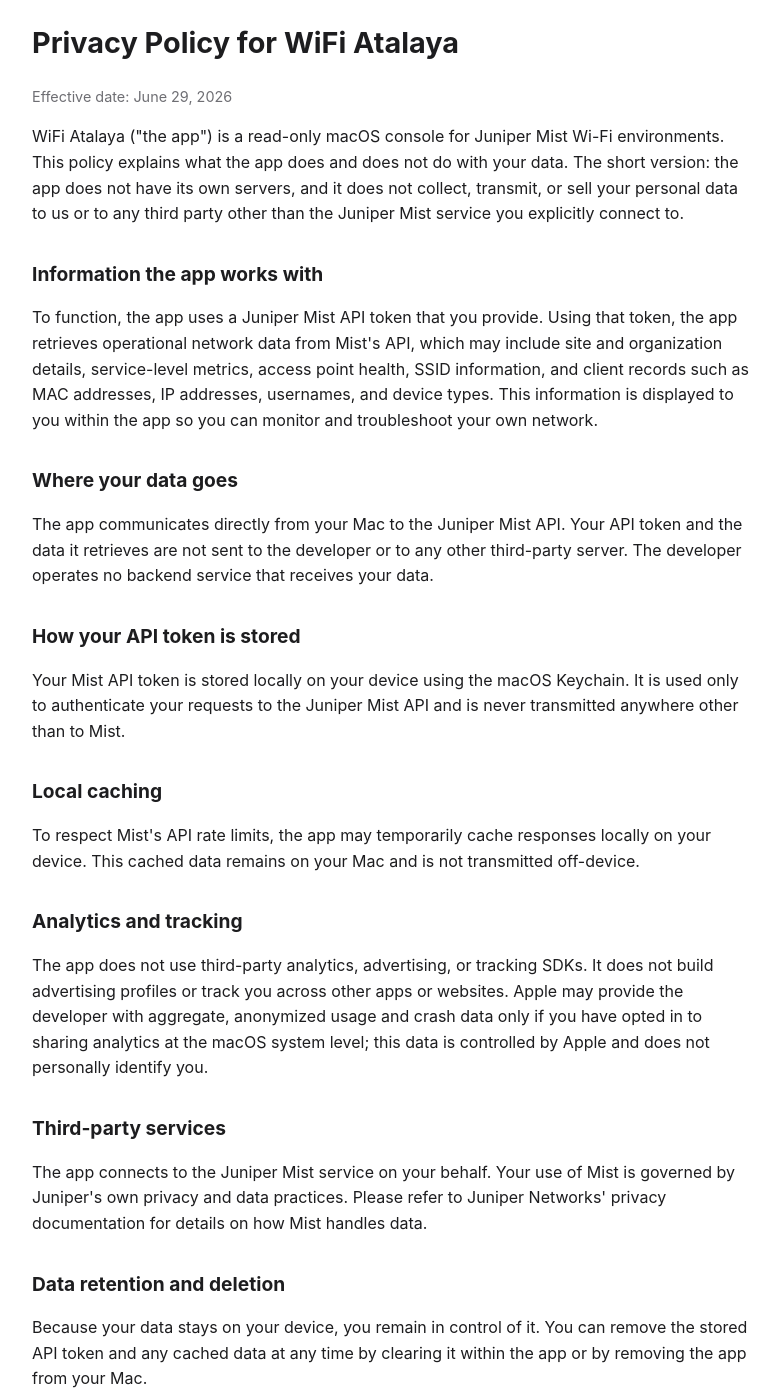
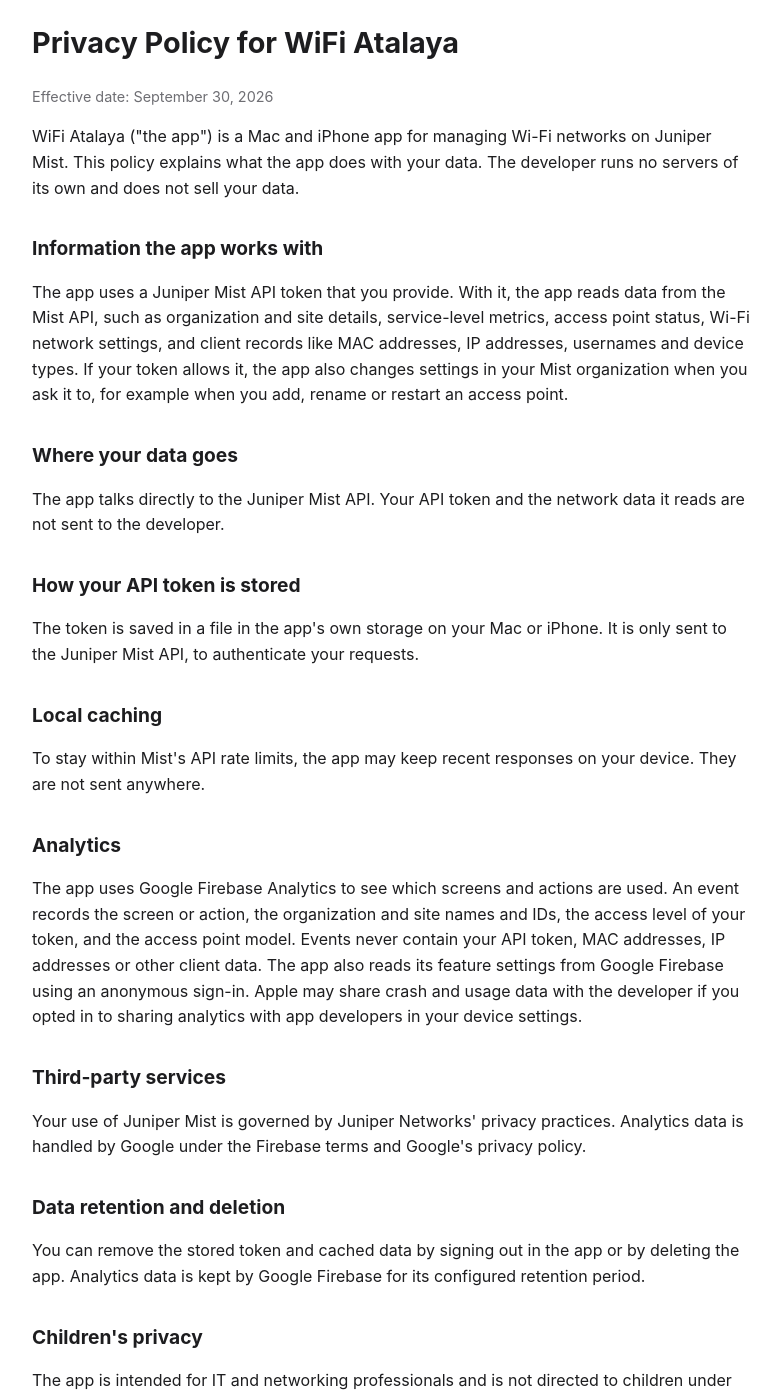
Before and after one commit to timofmax/wifiAtalaya, a plain HTML site: page index.html in a window 1280 px wide. Shown: the part 20-1415 px from the top of the page, without its empty margins (248-1028 px from the left). Drawn offline with Linux system fonts and the light colour scheme.

Commit message:
Describe the app as a Mist management app, not read-only; correct analytics and token storage

```diff
--- a/index.html
+++ b/index.html
@@ -3,7 +3,7 @@
 <head>
 <meta charset="utf-8">
 <meta name="viewport" content="width=device-width, initial-scale=1">
-<title>WiFi Atalaya — Privacy Policy</title>
+<title>WiFi Atalaya Privacy Policy</title>
 <style>
   body { font-family: -apple-system, BlinkMacSystemFont, "Segoe UI", Roboto, Helvetica, Arial, sans-serif;
          line-height: 1.6; color: #1d1d1f; max-width: 720px; margin: 40px auto; padding: 0 20px; }
@@ -16,52 +16,50 @@
 </head>
 <body>
   <h1>Privacy Policy for WiFi Atalaya</h1>
-  <p class="meta">Effective date: June 29, 2026</p>
+  <p class="meta">Effective date: September 30, 2026</p>
 
-  <p>WiFi Atalaya ("the app") is a read-only macOS console for Juniper Mist Wi-Fi
-  environments. This policy explains what the app does and does not do with your data.
-  The short version: the app does not have its own servers, and it does not collect,
-  transmit, or sell your personal data to us or to any third party other than the
-  Juniper Mist service you explicitly connect to.</p>
+  <p>WiFi Atalaya ("the app") is a Mac and iPhone app for managing Wi-Fi networks on
+  Juniper Mist. This policy explains what the app does with your data. The developer runs
+  no servers of its own and does not sell your data.</p>
 
   <h2>Information the app works with</h2>
-  <p>To function, the app uses a Juniper Mist API token that you provide. Using that
-  token, the app retrieves operational network data from Mist's API, which may include
-  site and organization details, service-level metrics, access point health, SSID
-  information, and client records such as MAC addresses, IP addresses, usernames, and
-  device types. This information is displayed to you within the app so you can monitor
-  and troubleshoot your own network.</p>
+  <p>The app uses a Juniper Mist API token that you provide. With it, the app reads data
+  from the Mist API, such as organization and site details, service-level metrics, access
+  point status, Wi-Fi network settings, and client records like MAC addresses, IP
+  addresses, usernames and device types. If your token allows it, the app also changes
+  settings in your Mist organization when you ask it to, for example when you add, rename
+  or restart an access point.</p>
 
   <h2>Where your data goes</h2>
-  <p>The app communicates directly from your Mac to the Juniper Mist API. Your API token
-  and the data it retrieves are not sent to the developer or to any other third-party
-  server. The developer operates no backend service that receives your data.</p>
+  <p>The app talks directly to the Juniper Mist API. Your API token and the network data
+  it reads are not sent to the developer.</p>
 
   <h2>How your API token is stored</h2>
-  <p>Your Mist API token is stored locally on your device using the macOS Keychain. It is
-  used only to authenticate your requests to the Juniper Mist API and is never
-  transmitted anywhere other than to Mist.</p>
+  <p>The token is saved in a file in the app's own storage on your Mac or iPhone. It is
+  only sent to the Juniper Mist API, to authenticate your requests.</p>
 
   <h2>Local caching</h2>
-  <p>To respect Mist's API rate limits, the app may temporarily cache responses locally on
-  your device. This cached data remains on your Mac and is not transmitted off-device.</p>
+  <p>To stay within Mist's API rate limits, the app may keep recent responses on your
+  device. They are not sent anywhere.</p>
 
-  <h2>Analytics and tracking</h2>
-  <p>The app does not use third-party analytics, advertising, or tracking SDKs. It does
-  not build advertising profiles or track you across other apps or websites. Apple may
-  provide the developer with aggregate, anonymized usage and crash data only if you have
-  opted in to sharing analytics at the macOS system level; this data is controlled by
-  Apple and does not personally identify you.</p>
+  <h2>Analytics</h2>
+  <p>The app uses Google Firebase Analytics to see which screens and actions are used.
+  An event records the screen or action, the organization and site names and IDs, the
+  access level of your token, and the access point model. Events never contain your API
+  token, MAC addresses, IP addresses or other client data. The app also reads its
+  feature settings from Google Firebase using an anonymous sign-in. Apple may share crash
+  and usage data with the developer if you opted in to sharing analytics with app
+  developers in your device settings.</p>
 
   <h2>Third-party services</h2>
-  <p>The app connects to the Juniper Mist service on your behalf. Your use of Mist is
-  governed by Juniper's own privacy and data practices. Please refer to Juniper Networks'
-  privacy documentation for details on how Mist handles data.</p>
+  <p>Your use of Juniper Mist is governed by Juniper Networks' privacy practices.
+  Analytics data is handled by Google under the Firebase terms and Google's privacy
+  policy.</p>
 
   <h2>Data retention and deletion</h2>
-  <p>Because your data stays on your device, you remain in control of it. You can remove
-  the stored API token and any cached data at any time by clearing it within the app or
-  by removing the app from your Mac.</p>
+  <p>You can remove the stored token and cached data by signing out in the app or by
+  deleting the app. Analytics data is kept by Google Firebase for its configured
+  retention period.</p>
 
   <h2>Children's privacy</h2>
   <p>The app is intended for IT and networking professionals and is not directed to
```
Also changed, not shown: support.html (+14 -13 lines).
